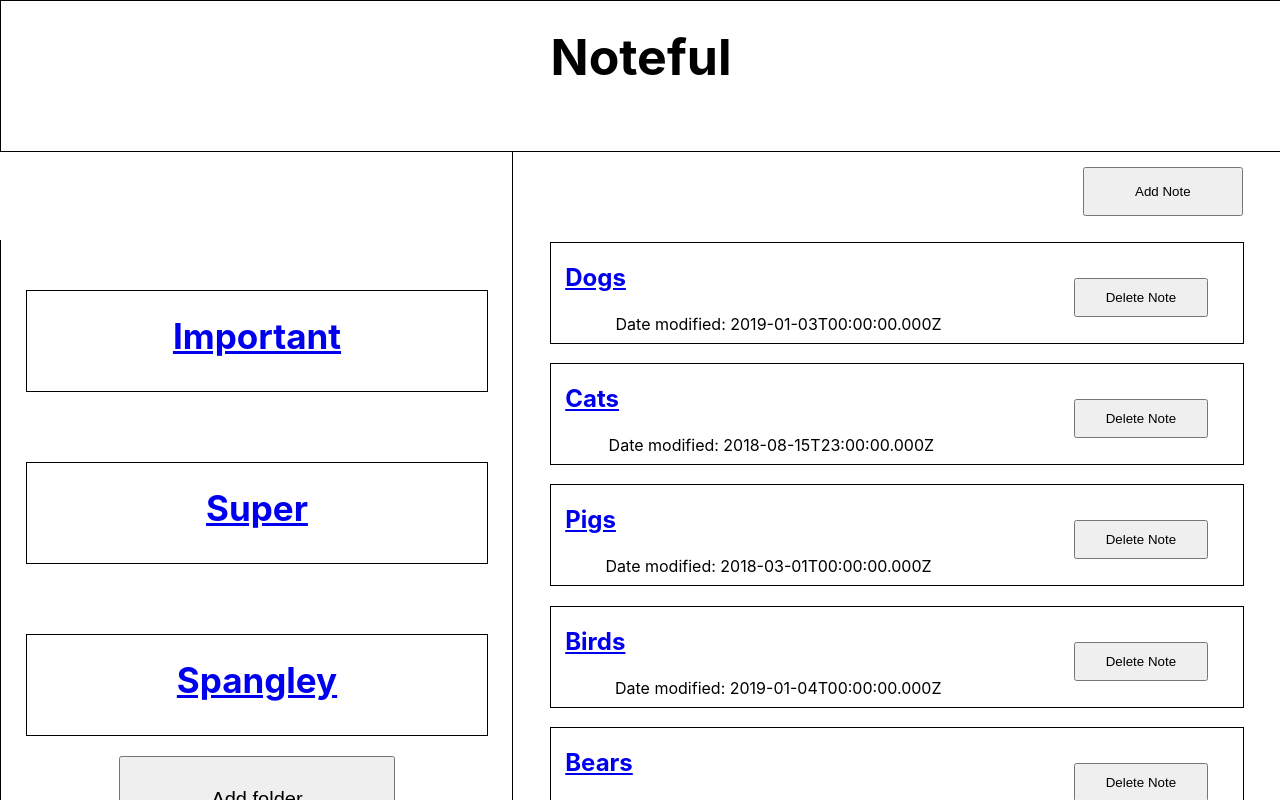
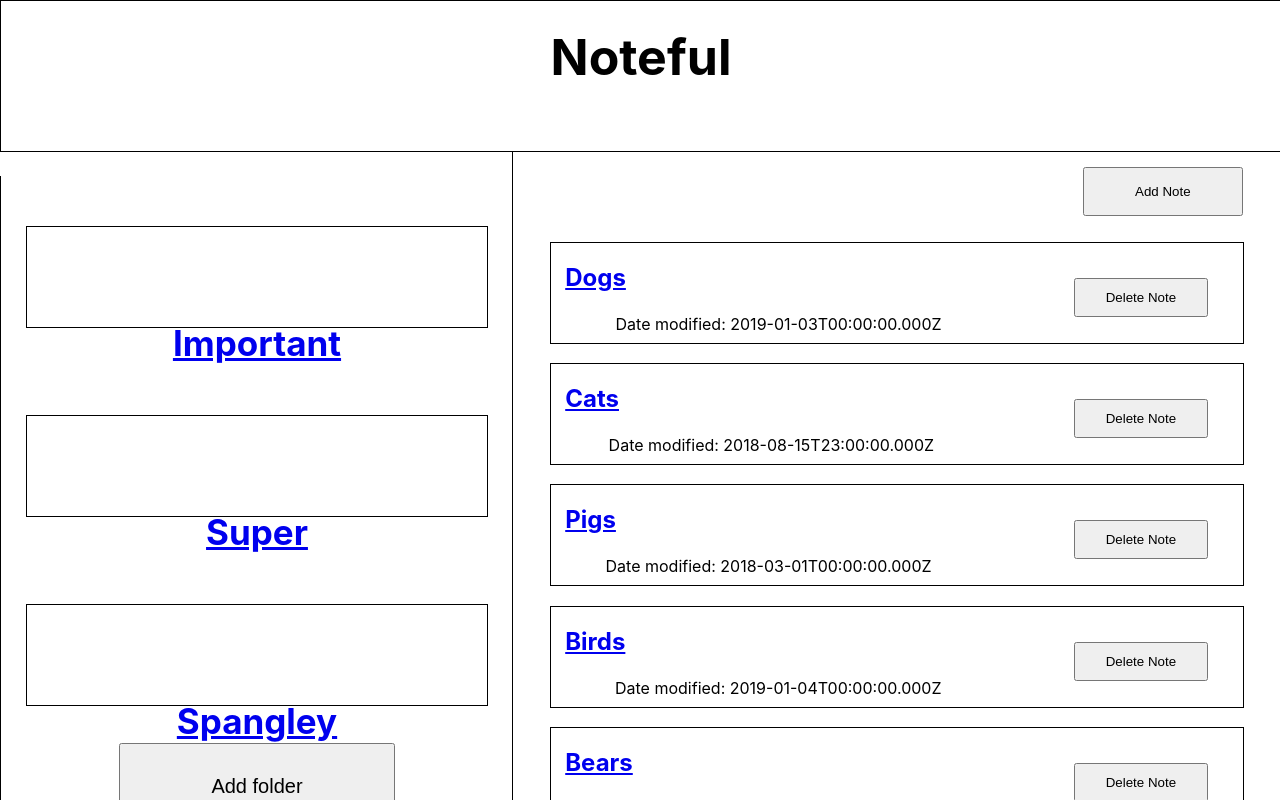
Before and after one commit to jakep5/noteful, a React (Create React App) app: page / in a window 1280 px wide. Shown: the top 800 px of the page. Built offline with nearby package versions, Linux system fonts and the light colour scheme.

Commit message:
final stylizing

```diff
--- a/src/MainPage/MainPage.css
+++ b/src/MainPage/MainPage.css
@@ -73,7 +73,7 @@
     height: 100%;
     width: 40%;
     position: absolute;
-    top: 30%;
+    top: 22%;
     overflow: auto;
     border: 1px solid black;
     border-top: 0px;
--- a/src/NotePage/NotePage.css
+++ b/src/NotePage/NotePage.css
@@ -44,6 +44,7 @@
 
 h2.folderName {
     font-size: 35px;
+    margin-top: 100px;
 }
 
 p.modified {
@@ -63,5 +64,5 @@
 button.goBack {
     padding: 20px 100px;
     position: relative;
-    margin-top: 10%;
+    margin-top: 5%;
 }
```
